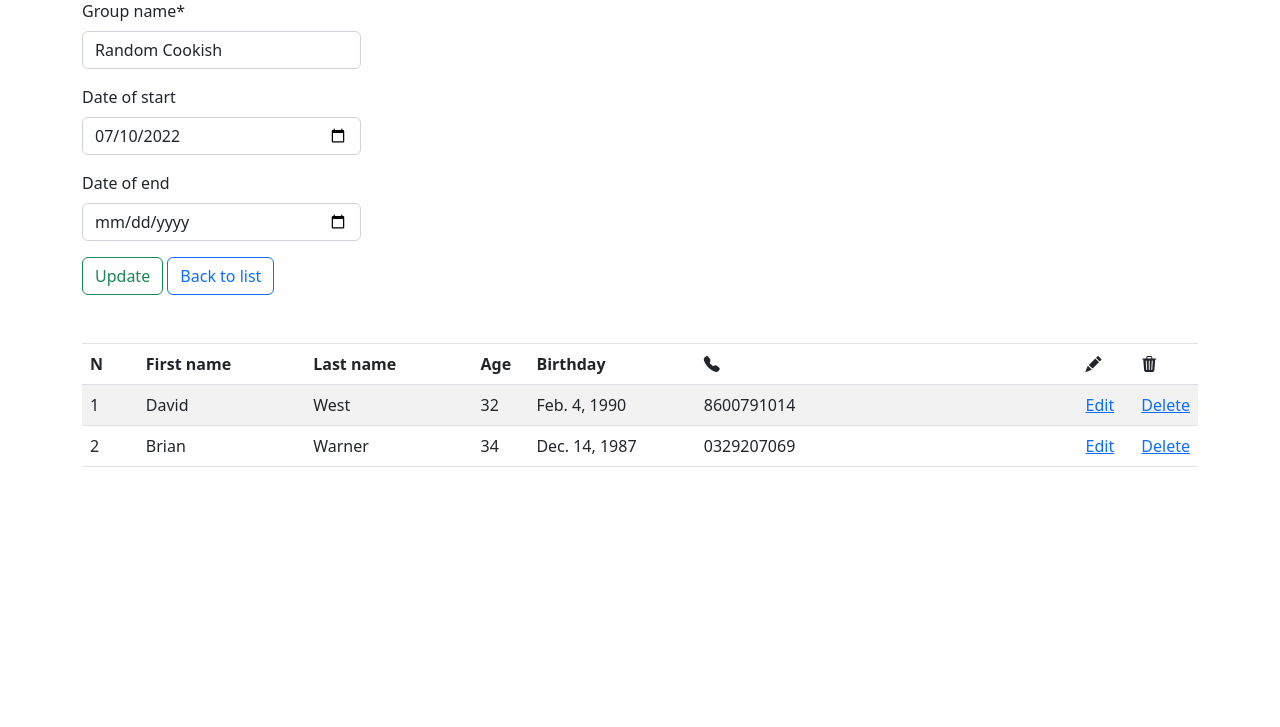
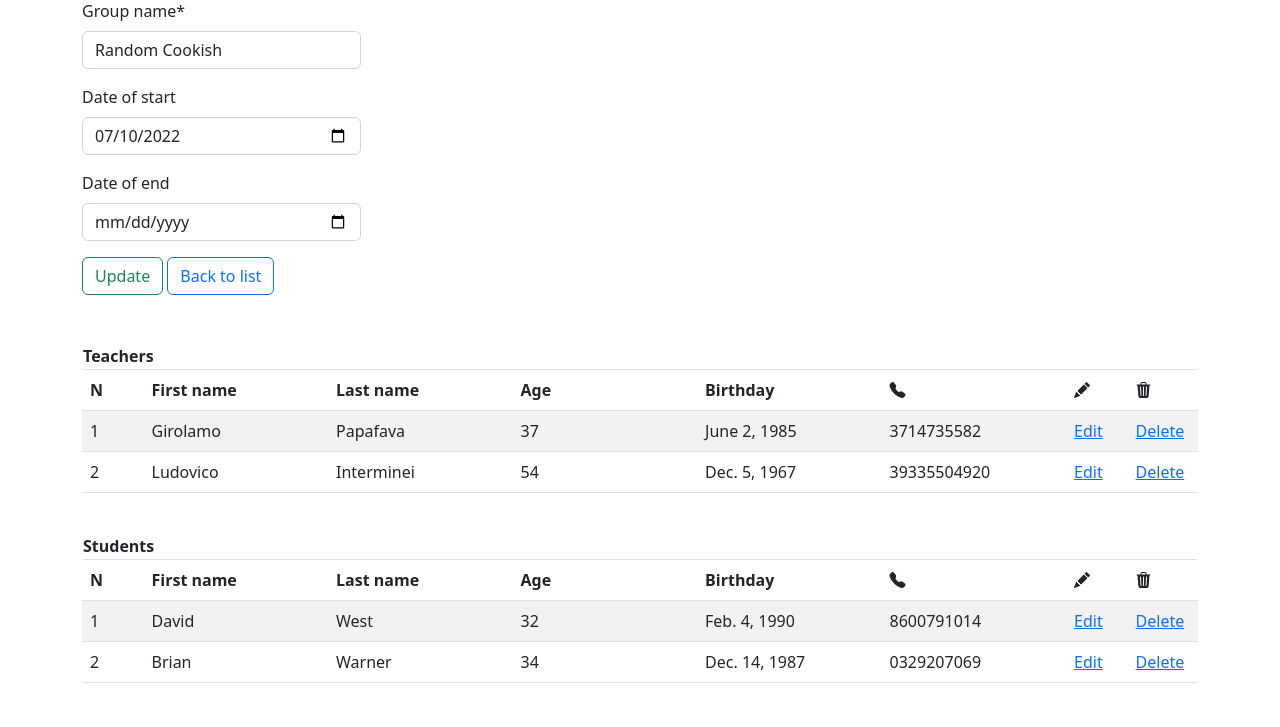
Before and after one commit to PyPro2022/DJANGO_LMS, a Django app: page /groups/update/2/ in a window 1280 px wide. Shown: the part 73-800 px from the top of the page. Run offline with Django 4.2, Linux system fonts and the light colour scheme; data comes from the database, SQL or seed files in the repository; both versions use the stored data as it was after the commit; lists and menus that the app fills with data are empty; parts of the project's set-up code (start-up, migrations or seed data) failed here and were passed over; some libraries are stand-ins or nearby versions.

Commit message:
Сделал вывод учителей и студентов при обновлении группы. Поправил шаблоны list_table для всех моделей.

```diff
--- a/groups/models.py
+++ b/groups/models.py
@@ -42,6 +42,10 @@ class Group(models.Model):
         from students.models import Student
         return len(Student.objects.filter(group_id=self.group_id))
 
+    def get_number_of_teachers(self):
+        from teachers.models import Teacher
+        return len(Teacher.objects.filter(group_id=self.group_id))
+
 
 
 
--- a/templates/groups/gr_update.html
+++ b/templates/groups/gr_update.html
@@ -15,7 +15,26 @@
     </form>
 <br>
 <br>
-    {% with list_object=group.students.all on_group=False %}
-        {% include 'includes/st_list_table.html' %}
-    {% endwith %}
+<table>
+    <thead>
+    <tr>
+        <th>Teachers</th>
+    </tr>
+    </thead>
+             {% with list_object=group.teachers.all on_group=False %}
+                {% include 'includes/th_list_table.html' %}
+            {% endwith %}
+</table>
+<br>
+<table>
+    <thead>
+    <tr>
+        <th>Students</th>
+    </tr>
+    </thead>
+            {% with list_object=group.students.all on_group=False %}
+                {% include 'includes/st_list_table.html' %}
+            {% endwith %}
+</table>
+<br>
 {% endblock %}
--- a/templates/includes/st_list_table.html
+++ b/templates/includes/st_list_table.html
@@ -4,9 +4,9 @@
             <th style="width: 5%">N</th>
             <th style="width: 15%">First name</th>
             <th style="width: 15%">Last name</th>
-            <th style="width: 5%">Age</th>
+            <th style="width: 15%">Age</th>
             <th style="width: 15%">Birthday</th>
-            <th><i class="bi bi-telephone-fill"></i></th>
+            <th style="width: 15%"><i class="bi bi-telephone-fill"></i></th>
             {% if on_group %}<th style="width: 15%">Group</th>{% endif %}
             <th style="width: 5%"><i class="bi bi-pencil-fill"></i></th>
             <th style="width: 5%"><i class="bi bi-trash3-fill"></i></th>
--- a/templates/includes/th_list_table.html
+++ b/templates/includes/th_list_table.html
@@ -4,10 +4,10 @@
             <th style="width: 5%">N</th>
             <th style="width: 15%">First name</th>
             <th style="width: 15%">Last name</th>
-            <th style="width: 5%">Age</th>
+            <th style="width: 15%">Age</th>
             <th style="width: 15%">Birthday</th>
-            <th><i class="bi bi-telephone-fill"></i></th>
-            <th style="width: 15%">Group</th>
+            <th style="width: 15%"><i class="bi bi-telephone-fill"></i></th>
+            {% if on_group %}<th style="width: 15%">Group</th>{% endif %}
             <th style="width: 5%"><i class="bi bi-pencil-fill"></i></th>
             <th style="width: 5%"><i class="bi bi-trash3-fill"></i></th>        </tr>
     </thead>
@@ -20,10 +20,10 @@
         <td>{{ teacher.last_name }}</td>
         <td>{% if teacher.get_age %}{{ teacher.get_age }}{% endif %}</td>
         <td>{{ teacher.birthday }}</td>
-        <td>{% if teacher.phone_number %}{{ teacher.phone_number }}{% endif %}</td>
+        <td align="left">{% if teacher.phone_number %}{{ teacher.phone_number }}{% endif %}</td>
 <!--        <td>{% if teacher.group %}{{ teacher.group.group_id }}{% endif %}</td>-->
         {% if on_group %}
-        <td>{% if teacher.group %}{{ teacher.group.group_name }}{% endif %}</td>
+            <td>{% if teacher.group %}{{ teacher.group.group_name }}{% endif %}</td>
         {% endif %}
         <td><a href="{% url 'update_teacher' teacher.pk %}">Edit</a></td>
         <td><a href="{% url 'delete_teacher' teacher.pk %}">Delete</a></td>
```
Also changed, not shown: templates/includes/gr_list_table.html (+5 -2 lines), db.sqlite3.
